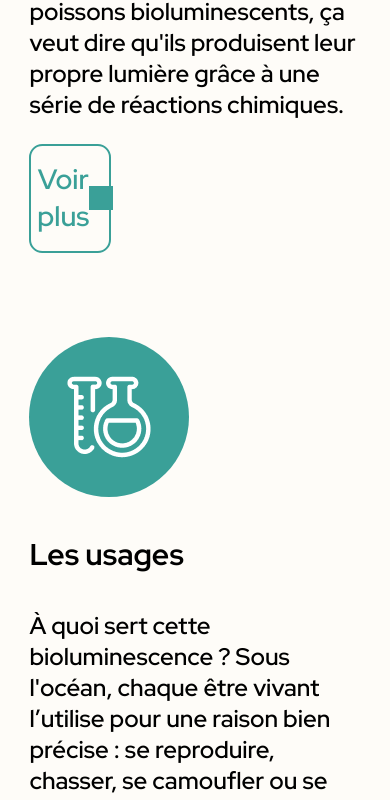
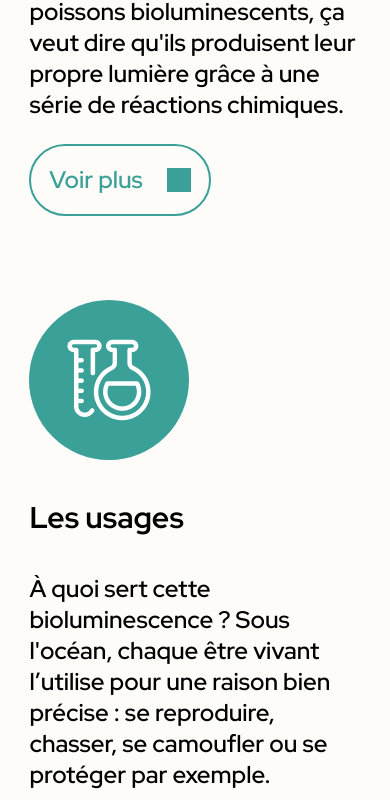
Before and after one commit to jo15122002/illuminez_votre_curiosite_site, a Nuxt app: page / in a window 390 px wide. Shown: the part 2691-3491 px from the top of the page. Built offline with nearby package versions, Linux system fonts and the light colour scheme; no server answers; the database is empty; grey boxes are pictures that could not be loaded; a web font is replaced by a local one.

Commit message:
Fix button responsive

```diff
--- a/components/DiscoverCard.vue
+++ b/components/DiscoverCard.vue
@@ -96,6 +96,14 @@ export default {
     width: 20%;
   }
 }
+
+@media screen and (max-width: 1200px) {
+  .button{
+    width: 50%;
+    font-size: 1.5rem;
+    border-radius: 40px;
+  }
+}
 .arrowsvg{
         height: 24px;
         aspect-ratio: 1/1;
```
